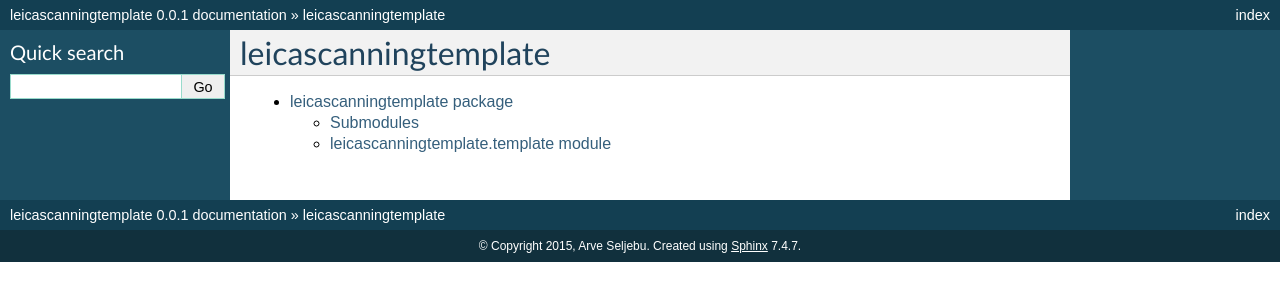
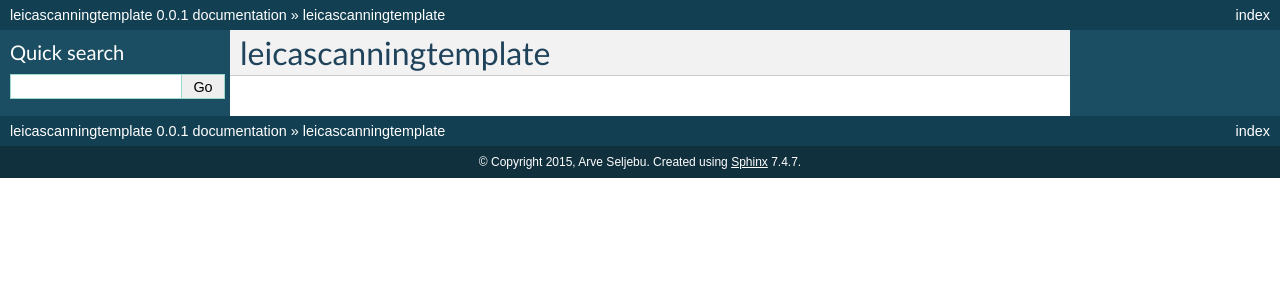
Before and after one commit to arve0/leicascanningtemplate, a Sphinx documentation site: the page built from docs/modules.rst, in a window 1280 px wide. Shown: the top 301 px of the page. Built offline with Sphinx 7.4.7, drawn with Linux system fonts in a browser that asks for light colours.

```diff
--- a/docs/index.rst
+++ b/docs/index.rst
@@ -1,6 +1,6 @@
 .. leicascanningtemplate documentation master file.
 
 leicascanningtemplate API reference
-==========================================
+===================================
 
 .. include:: leicascanningtemplate.rst
--- a/docs/leicascanningtemplate.rst
+++ b/docs/leicascanningtemplate.rst
@@ -1,18 +1,4 @@
-leicascanningtemplate package
-=============================
-
 .. automodule:: leicascanningtemplate
     :members:
     :undoc-members:
     :show-inheritance:
-
-Submodules
-----------
-
-leicascanningtemplate.template module
--------------------------------------
-
-.. automodule:: leicascanningtemplate.template
-    :members:
-    :undoc-members:
-    :show-inheritance:
```
Also changed, not shown: 1 other file.
